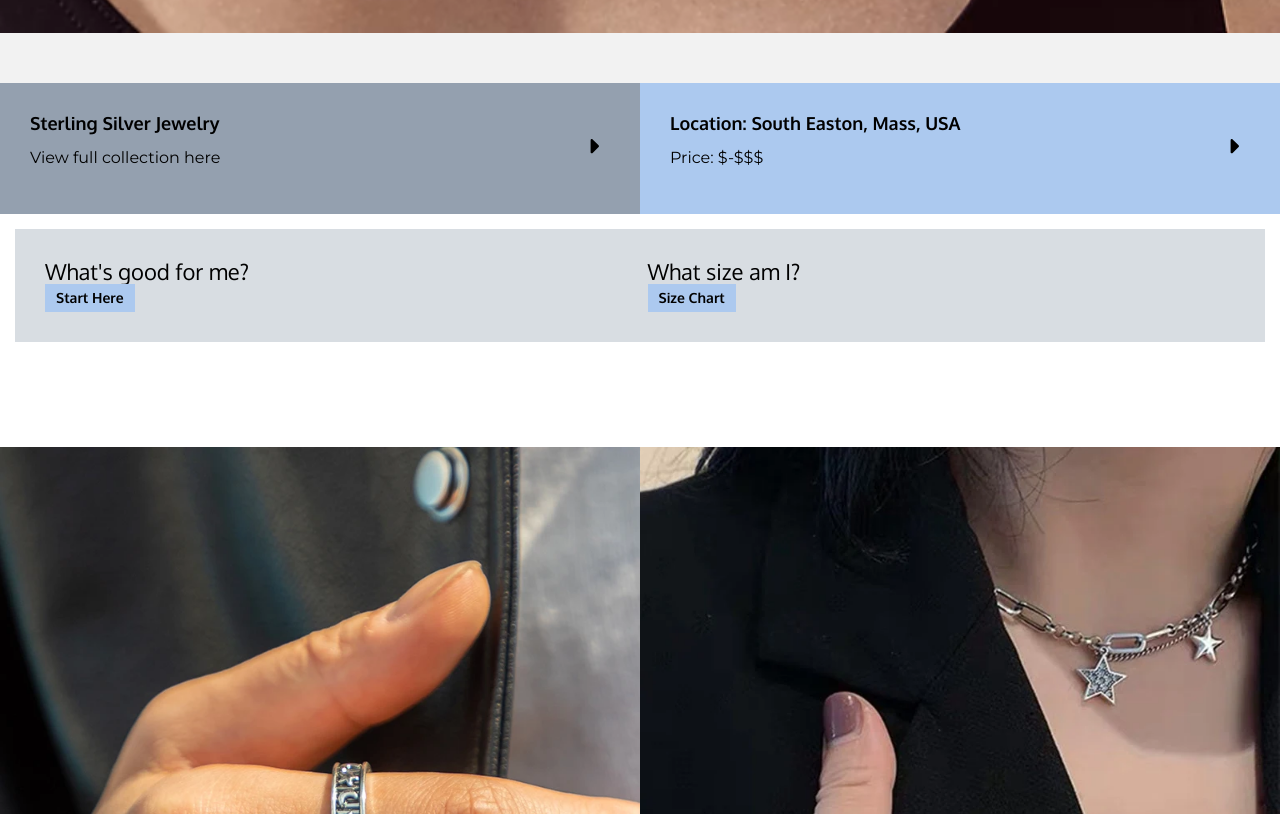
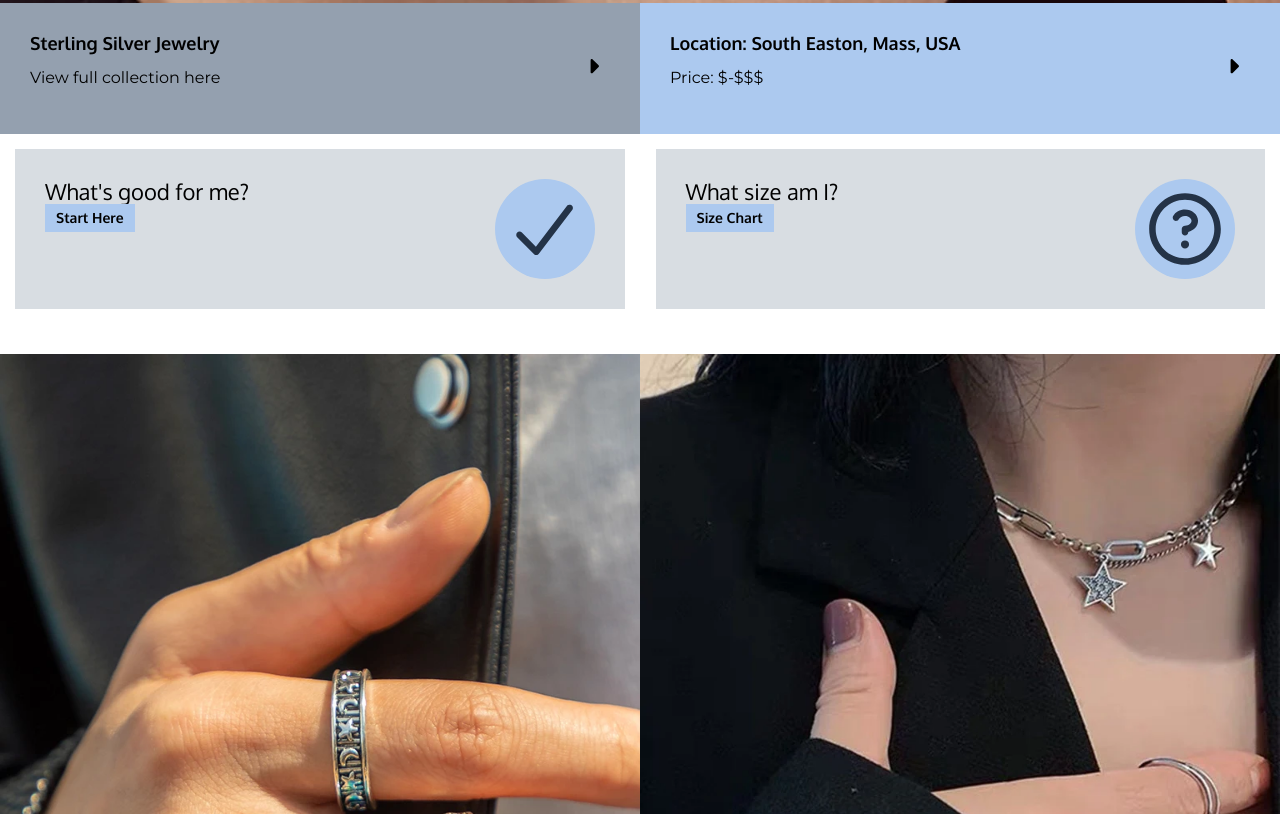
Before and after one commit to erindimaio/Week2-Homework, a plain HTML site: page deploy/index.html in a window 1280 px wide. Shown: the part 1466-2280 px from the top of the page. Drawn offline with Linux system fonts and the light colour scheme; a web font is replaced by a local one.

Commit message:
FinalUpload
week 7 final upload midterm

```diff
--- a/deploy/index.html
+++ b/deploy/index.html
@@ -95,17 +95,21 @@
             <section id="subInfo">
 
                 <div class="rightinfo">
-
-                    <h1>What's good for me?</h1>
+                    <div>
+                        <h1>What's good for me?</h1>
                     <button>Start Here</button>
-
+                    </div>
+             <img src="img/checkmark.svg" alt="checkmark" />
                 </div>
 
-                <div class="rightinfo">
 
-                       <h1>What size am I?</h1>
+                <div class="leftinfo">
+
+                    <div>
+                          <h1>What size am I?</h1>
                     <button>Size Chart</button>
                     </div>
+                    <img src="img/questionmark.svg" alt="checkmark" />
 
                 </div>
 
@@ -119,12 +123,9 @@
                     </ul>
 
                 </section>
-
-                    <section id="whatsnew">
-                         <h7>What's New?</h7>
+    <section id="whatsnew">
+                        <h7>What's New?</h7>
                     </section>
-
-
 
 
                     <section id="gallery">
@@ -153,7 +154,6 @@
                                     <button> Add to Cart</button>
                                 </nav>
                             </div>
-
                         </section>
 
 
@@ -167,8 +167,8 @@
                                     <button> Add to Cart</button>
                                 </nav>
                             </div>
+                        </section>
 
-                        </section>
 
                         <section>
                             <img src="img/necklace4.webp" alt="Triple Shiny Star">
@@ -182,7 +182,6 @@
                         </section>
 
 
-
                         <section>
                             <img src="img/ring6.jpg" alt="Four Star">
                             <div class="gall">
@@ -192,8 +191,6 @@
                                     <button> Add to Cart</button>
                                 </nav>
                             </div>
-
-
                         </section>
 
                     </section>
--- a/dev/scss/helpers/_variables.scss
+++ b/dev/scss/helpers/_variables.scss
@@ -22,6 +22,7 @@ $screen-xl-min: 1200px;
     --lightblue:#ACC9EF;
     --darkgray: #94A0AF;
     --gray: #D8DDE2;
+    --lightgray: #F8F9FA;
     --black: #000000;
     --textgray: #E0DFD5;
 
--- a/dev/scss/layout/_header.scss
+++ b/dev/scss/layout/_header.scss
@@ -55,7 +55,7 @@ header {
     form#searcharea {
         display: flex;
         width: 100%;
-        background-color: var(--white);
+        background-color: var(--lightgray);
         padding: 20px 0;
         padding-bottom: 0;
         align-items: stretch;
@@ -64,7 +64,7 @@ header {
 
         input {
             border: none;
-            border-bottom: 1px solid var(--darkblue);
+            border-bottom: 1.5px solid var(--darkblue);
             width: 100%;
         }
 
@@ -75,6 +75,6 @@ header {
             background-color: var(--lightblue);
         }
 
-        img {}
+
     }
 }
--- a/dev/scss/sections/_gallery.scss
+++ b/dev/scss/sections/_gallery.scss
@@ -2,13 +2,15 @@
     display: flex;
     flex-direction: column;
     gap: 25px;
-    background-color: var(--gray);
     padding-top: 40px;
+    padding-bottom: 40px;
 
     section {
+         background-color: var(--lightgray);
         .gall {
             padding: 10px;
             padding: 15px;
+
 
             h1 {
                 margin: 0;
@@ -21,9 +23,6 @@
             border: none;
         }
     }
-
-
-
 
 
     @include md {
@@ -45,6 +44,7 @@
 
     @include lg {
         justify-content: center;
+
         section {
             width: 31%;
         }
@@ -53,15 +53,18 @@
             margin: 0;
         }
     }
-    li.imgthree{
+
+
+    li.imgthree {
         display: inline;
     }
 
-    li.imgtwo, li.imgthree{
+    li.imgtwo,
+    li.imgthree {
         height: 400px;
     }
 
-    li.imgone{
+    li.imgone {
         height: auto;
     }
 }
--- a/dev/scss/sections/_hero.scss
+++ b/dev/scss/sections/_hero.scss
@@ -1,8 +1,7 @@
 #hero {
     ul {
         list-style: none;
-        padding-top: 50px;
-        padding-bottom: 50px;
+        padding-top: 20px;
         width: 100%;
         text-align: center;
         display: grid;
--- a/dev/scss/sections/_new.scss
+++ b/dev/scss/sections/_new.scss
@@ -2,8 +2,8 @@
 
     ul {
 
-        padding-top: 90px;
-        padding-bottom: 100px;
+        padding-top: 30px;
+        padding-bottom: 30px;
         width: 100%;
         text-align: center;
         display: grid;
--- a/dev/scss/sections/_subHero.scss
+++ b/dev/scss/sections/_subHero.scss
@@ -39,12 +39,15 @@
 #subInfo {
   display: grid;
   grid-template-columns: 1fr;
-  background-color: var(--gray);
-  padding: 30px;
-  margin: 15px;
-  gap: 15px;
+  grid-gap: 1px;
 
-
+  div.rightinfo {
+    padding: 30px;
+    margin: 15px;
+    background-color: var(--gray);
+    display: flex;
+    justify-content: space-between;
+  }
 
   button {
     background-color: var(--lightblue);
@@ -52,7 +55,22 @@
     border: none;
   }
 
+  img {
+    width: 100px;
 
+  }
+
+  div.leftinfo {
+    padding: 30px;
+    margin: 15px;
+    background-color: var(--gray);
+    display: flex;
+    justify-content: space-between;
+  }
+
+  img {
+    width: 100px;
+  }
 
   @include md {
     grid-template-columns: 1fr 1fr;
@@ -62,4 +80,6 @@
     grid-template-columns: 1fr 1fr;
   }
 
+
+
 }
```
Also changed, not shown: dev/scss/layout/_footer.scss (+4 -5 lines), deploy/css/styles.css, deploy/img/checkmark.svg (added), deploy/img/questionmark.svg (added), 7 other files.
